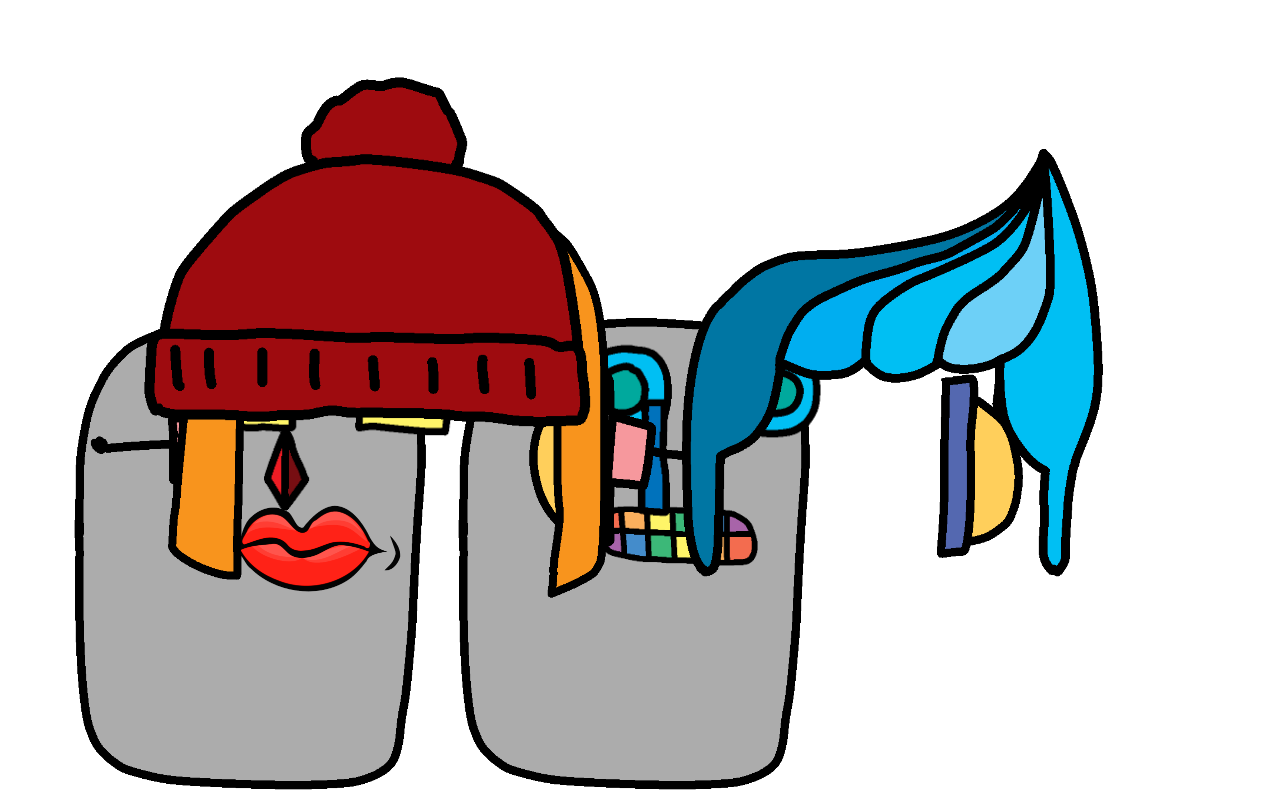
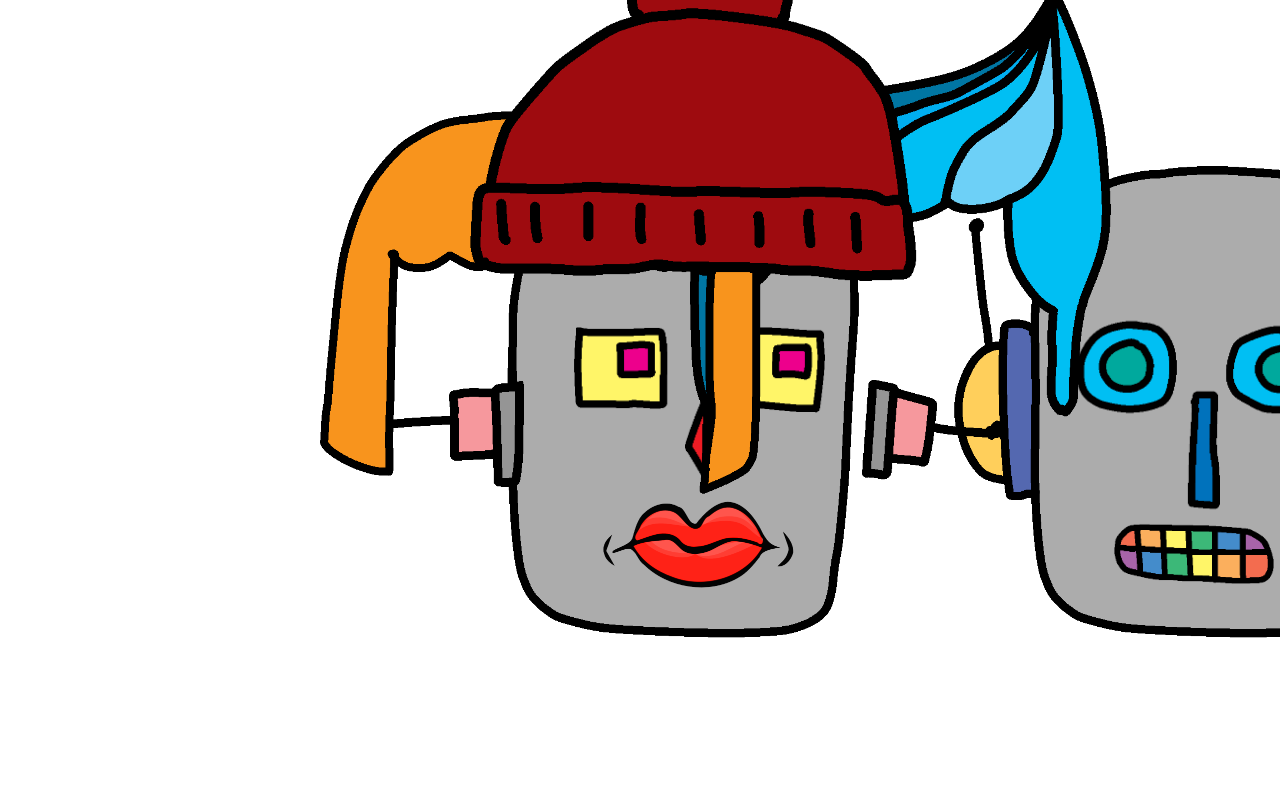
Before and after one commit to ivmaksimov/FE16-CSS-DAY2-Ivan-Thomas, a plain HTML site: page ivan/robot exercise/robot.html in a window 1280 px wide. Drawn offline with Linux system fonts and the light colour scheme.

Commit message:
edited robot

```diff
--- a/ivan/robot exercise/robot.css
+++ b/ivan/robot exercise/robot.css
@@ -1,86 +1,88 @@
-
+.container{
+  position: absolute;
+}
 img {
   width: 50px;
 }
 #face {
   width: 600px;
-  position: fixed;
-  left: 50%;
-  top: 20%;
-  transform: translate(-50%);
+  position: relative;
+  left: 75%;
+  top: 0%;
+  /* transform: translate(-50%); */
 }
 #face2 {
   width: 600px;
-  position: fixed;
-  left: 20%;
+  position: relative;
+  left:-18.5%;
   top: 20%;
-  transform: translate(-50%);
+  /* transform: translate(-50%); */
 }
 
 #hair1{
   width: 500px;
-  position: fixed;
-  top: 6em;
+  position: absolute;
+  top: -10%;
   left: 40em;
 }
 #hair2 {
   width: 500px;
-  position: fixed;
-  top: 11em;
-  left: 9em;
+  position: absolute;
+  top: 4em;
+  left: 18em;
 }
 #eyes1{
-  position: fixed;
-  left: 43%;
+  position: absolute;
+  left: 87%;
   top: 40%;
   width: 300px;
 }
 #eyes2 {
-  position: fixed;
-  left: 14%;
+  position: absolute;
+  left: 45%;
   top: 40%;
   width: 300px;
 }
 
 #nose1{
   width: 100px;
-  position: fixed;
-  top: 47%;
-  left: 47% ;
+  position: absolute;
+  top: 50%;
+  left: 95% ;
 }
 #nose2 {
   width: 100px;
-  position: fixed;
+  position: absolute;
   top: 50%;
-  left: 18.5%;
+  left: 54%;
 }
 #mouth2{
   width: 200px;
-    position: fixed;
-    top: 60%;
-    left: 45%;
+    position: absolute;
+    top: 68%;
+    left: 90%;
 }
 #mouth1 {
   width: 200px;
-  position: fixed;
-  top: 60%;
-  left: 16%;
+  position: absolute;
+  top: 65%;
+  left: 49%;
 }
 #ears1{
   width: 600px;
-    position: fixed;
-    top: 25%;
-    left: 37%;
+    position: absolute;
+    top: 20%;
+    left: 74%;
 }
 #ears2 {
   width: 700px;
-  position: fixed;
+  position: absolute;
   top: 40%;
-  left: 5%;
+  left: 28%;
 }
 #hat{
   width: 520px;
-    position: fixed;
-    top: 4%;
-    left: 9%;
+    position: absolute;
+    top: -17%;
+    left: 36%;
 }
--- a/ivan/robot exercise/robot.html
+++ b/ivan/robot exercise/robot.html
@@ -4,6 +4,7 @@
   </head>
 
   <body>
+    <div class="container">
       <img id="face" src="face.png" />
       <img id="face2" src="face.png" />
       <img id="eyes1" src="eyes.png" />
@@ -17,5 +18,6 @@
       <img id="hair1" src="hair1.png" />
       <img id="hair2" src="hair2.png" />
       <img id="hat" src="hat.png" />
+    </div>
   </body>
 </html>
```
Lines whose indentation alone changed are shown as unchanged.
